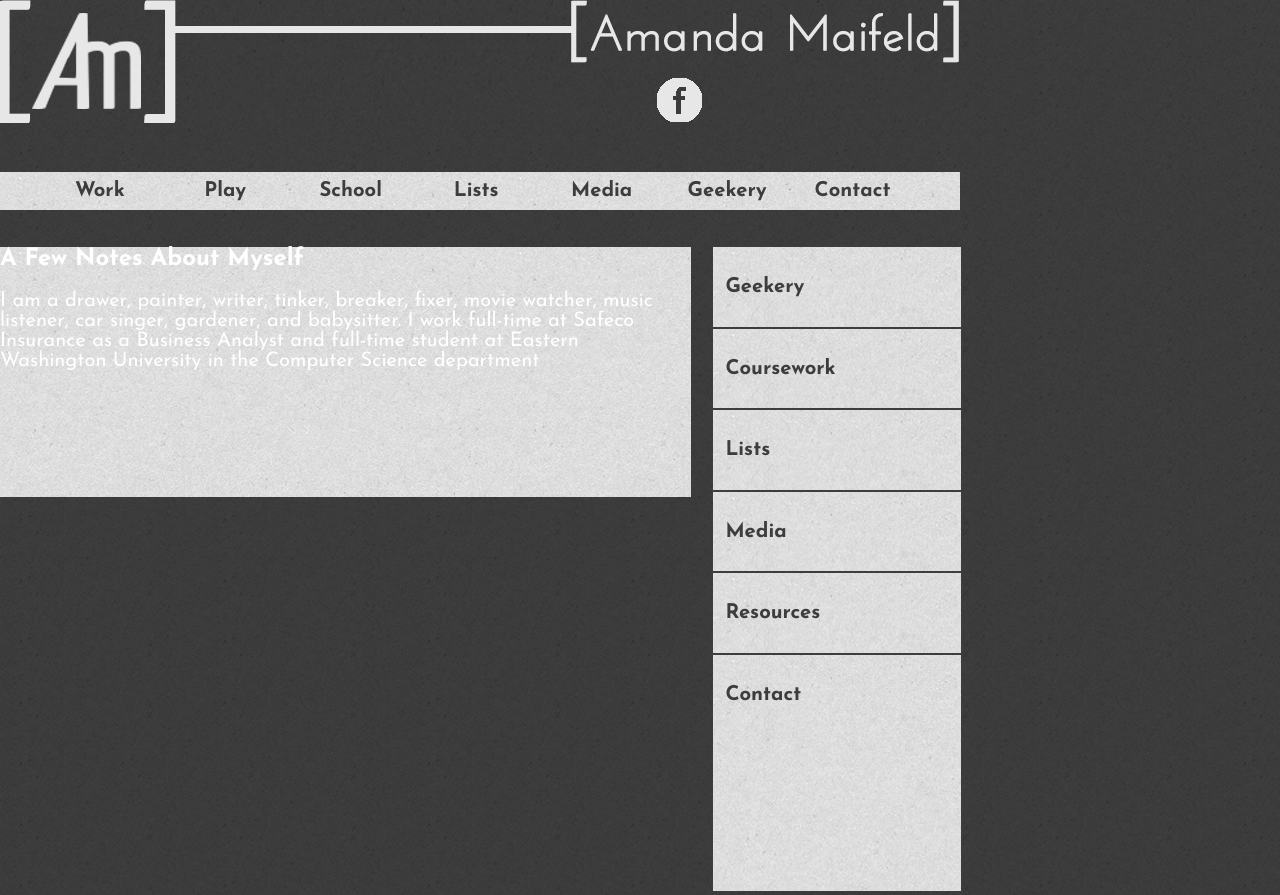
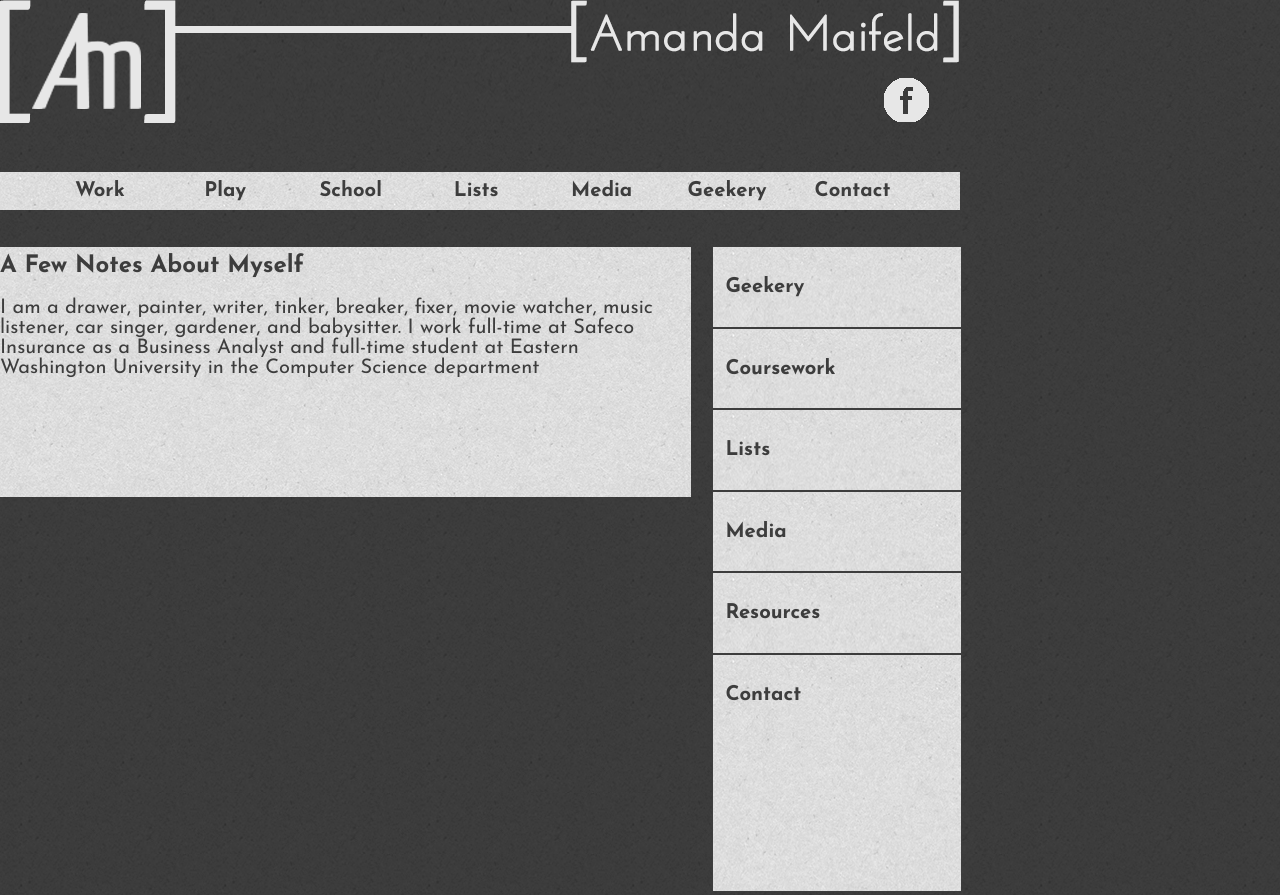
Before and after one commit to MandaMai/368-Final, a plain HTML site: page index.html in a window 1280 px wide. Shown: the top 895 px of the page. Drawn offline with Linux system fonts and the light colour scheme.

Commit message:
facebook icon

```diff
--- a/css/styles.css
+++ b/css/styles.css
@@ -60,12 +60,15 @@ display: block;
 #linkTextFb{
 	background: url(../img/facebook.png) no-repeat;
 	display: block;
-	width: 100%px;
-	height: 100%px;
+	width: 25%;
+	height: 100%;
 	overflow: hidden;
 	text-indent: 100%;
 	white-space: nowrap;
+	float: right;
 }
+
+
 
 #linkTextT{
 	background: url(../img/twitter.png) no-repeat;
@@ -112,6 +115,7 @@ section li a{
 h2 {
 	font-weight: 700;
 	font-size:24px;
+
 }
 
 p {
@@ -123,12 +127,13 @@ p {
 		background: url(../img/sub.png);
 		width: 72%;
 			margin-top: 3.8%;
+			color: #3d3d3d;
 			height: 250px;
 			/*max-height: 250px;*/
 }
 
 .featured h2{
-
+	padding-top: 1%;
 	}
 
 
--- a/index.html
+++ b/index.html
@@ -17,7 +17,7 @@
 
 </head>
 <body>
-
+	<div class="wrapper">
 	<!--Logo header-->
 	<header>
 	<a href="http://mandamai.github.io/368-Final/" id="linkText">Amanda Maifeld Home Page</a>
@@ -80,6 +80,6 @@
 
 
 
-
+</div>
 </body>
 </html>
```
